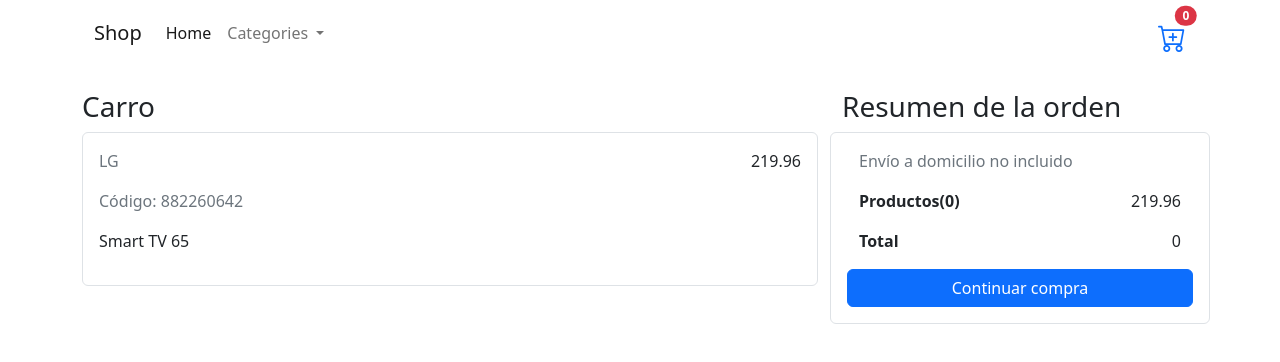
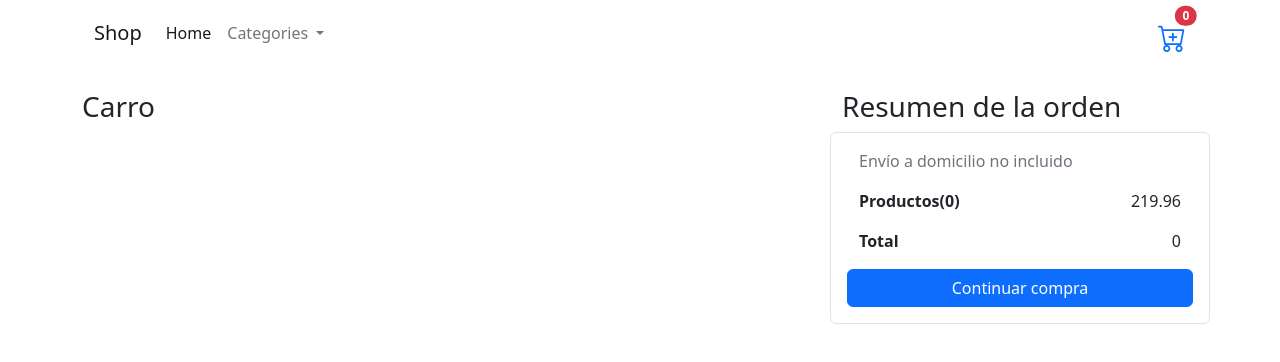
Before and after one commit to RoyHuamanAvila/Shop-Frontend, an Angular app: page /checkout/basket in a window 1280 px wide. Shown: the top 362 px of the page. Built offline with nearby package versions, Linux system fonts and the light colour scheme.

Commit message:
feat: product cart component

```diff
--- a/src/app/app.module.ts
+++ b/src/app/app.module.ts
@@ -9,6 +9,7 @@ import { BasketComponent } from './basket/basket.component';
 import { DeliveryComponent } from './delivery/delivery.component';
 import { PaymentComponent } from './payment/payment.component';
 import { CartService } from './cart.service';
+import { ProductCartComponent } from './product-cart/product-cart.component';
 
 
 const appRoutes : Routes = [
@@ -24,7 +25,8 @@ const appRoutes : Routes = [
     HomeComponent,
     BasketComponent,
     DeliveryComponent,
-    PaymentComponent
+    PaymentComponent,
+    ProductCartComponent
   ],
   imports: [
     BrowserModule,
--- a/src/app/basket/basket.component.html
+++ b/src/app/basket/basket.component.html
@@ -1,18 +1,8 @@
 <div class="row mt-4">
   <div class="col-8">
     <h3>Carro</h3>
-    <div class="border rounded">
-      <div class="p-3 d-flex justify-content-between">
-        <div>
-          <p class="text-muted">LG</p>
-          <p class="text-muted">Código: 882260642</p>
-          <p>Smart TV 65</p>
-        </div>
-        <div>
-          <p>219.96</p>
-        </div>
-      </div>
-    </div>
+    <app-product-cart *ngFor="let p of cart.productsList" [product]="p">
+    </app-product-cart>
   </div>
   <div class="col-4">
     <h3>Resumen de la orden</h3>
--- a/src/app/product-card/product-card.component.html
+++ b/src/app/product-card/product-card.component.html
@@ -1,5 +1,5 @@
 <div class="card d-inline-block p-3">
-  <p class="text-muted lh-sm fs-6">{{product.brand?.name}}</p>
+  <p class="text-muted lh-sm fs-6 text-uppercase">{{product.brand?.name}}</p>
   <p class="lh-sm fs-5">{{product.name}}</p>
   <p>{{product.category?.name}}</p>
   <button class="btn btn-primary" (click)="addToCart()">Add to cart</button>
--- /dev/null
+++ b/src/app/product-cart/product-cart.component.html
@@ -0,0 +1,12 @@
+<div class="border rounded mb-2">
+  <div class="p-3 d-flex justify-content-between">
+    <div>
+      <p class="text-muted text-uppercase">{{product.brand?.name}}</p>
+      <p class="text-muted">Código: {{product._id}}</p>
+      <p>{{product.name}}</p>
+    </div>
+    <div>
+      <p>{{product.price}}</p>
+    </div>
+  </div>
+</div>
```
Also changed, not shown: src/app/product-cart/product-cart.component.ts (added, +11 -0 lines), src/app/product-cart/product-cart.component.css (added), 1 other file (tests, documents, lock files or other folders).
